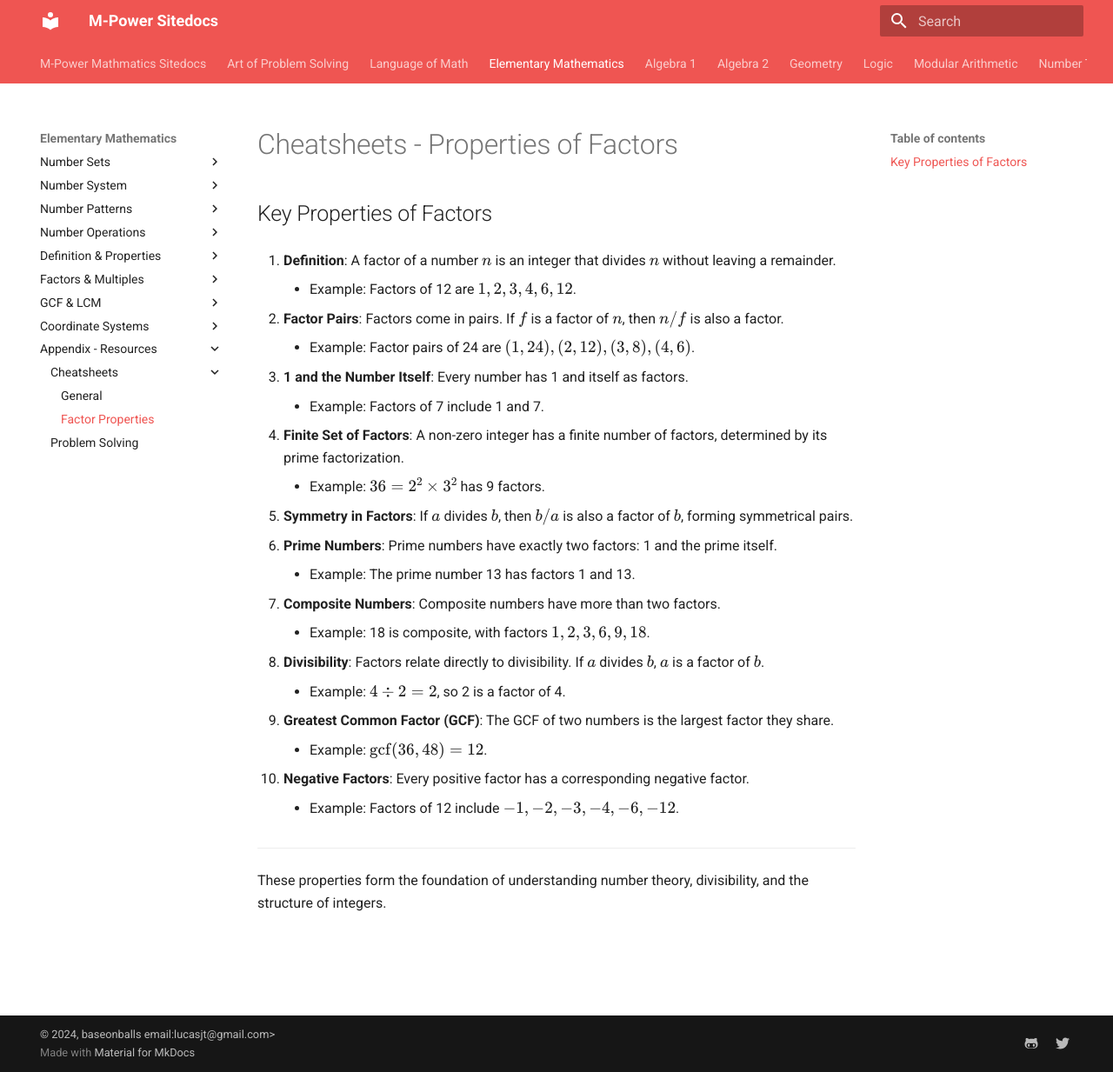
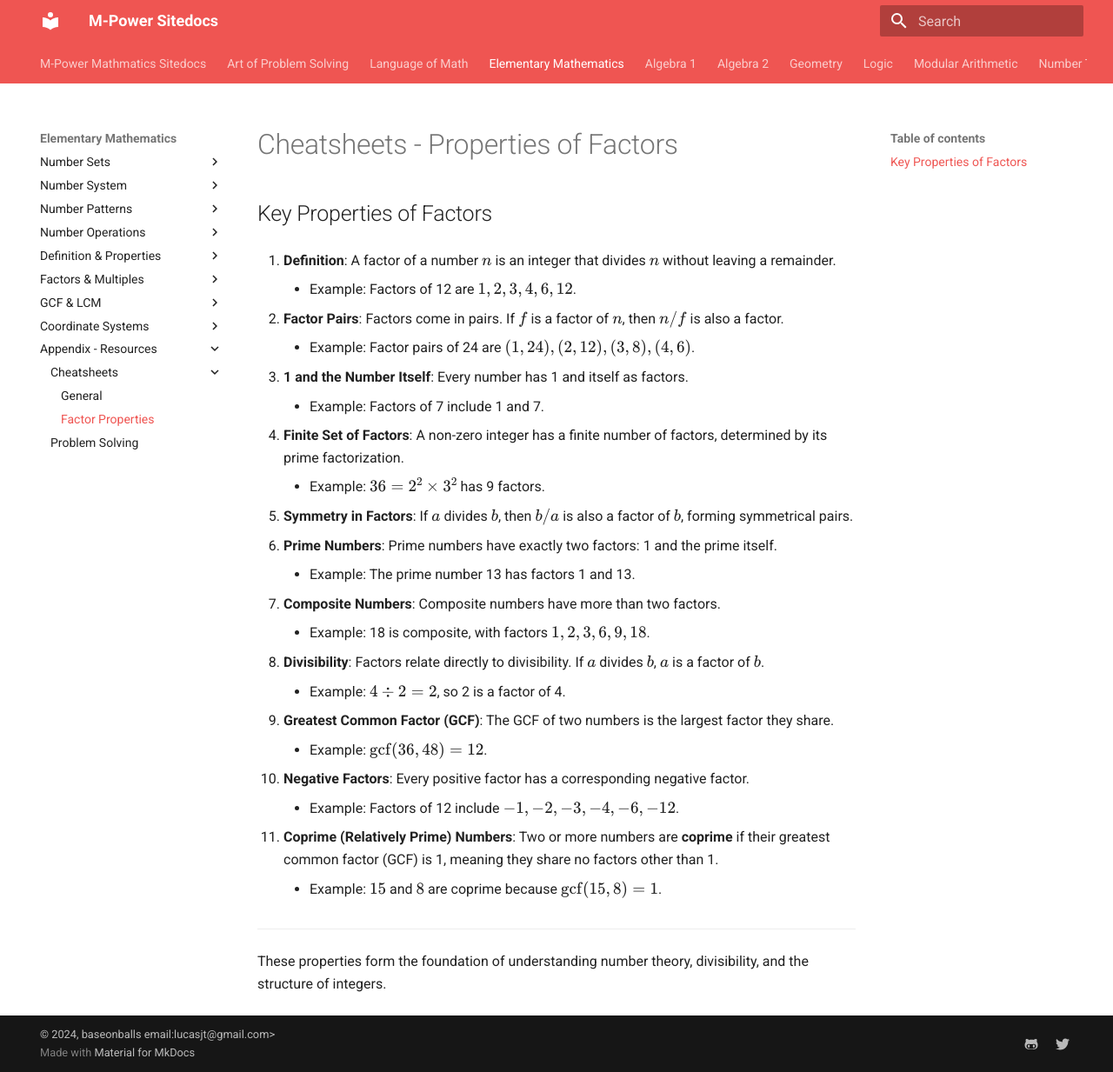
Before and after one commit to baseonballs/mpower-sitedocs, an MkDocs documentation site: the page built from site-docs/mathematics/elem/resources/cheat-sheets/property-of-factors.md, in a window 1280 px wide and 1233 px high. Shown: the whole window at 87% size. Built offline with MkDocs 1.6.1 and Material for MkDocs 9.7.7, drawn with Linux system fonts in a browser that asks for light colours; formulas are drawn with MathJax 3.

Commit message:
formatting  property of factors cheatsheets.

```diff
--- a/site-docs/mathematics/elem/resources/cheat-sheets/property-of-factors.md
+++ b/site-docs/mathematics/elem/resources/cheat-sheets/property-of-factors.md
@@ -40,6 +40,9 @@
 
     - Example: Factors of 12 include \(-1, -2, -3, -4, -6, -12\).
 
+11. **Coprime (Relatively Prime) Numbers**: Two or more numbers are **coprime** if their greatest common factor (GCF) is 1, meaning they share no factors other than 1.
+    - Example: \(15\) and \(8\) are coprime because \(\text{gcf}(15, 8) = 1\).
+
 ---
 
 These properties form the foundation of understanding number theory, divisibility, and the structure of integers.
```
